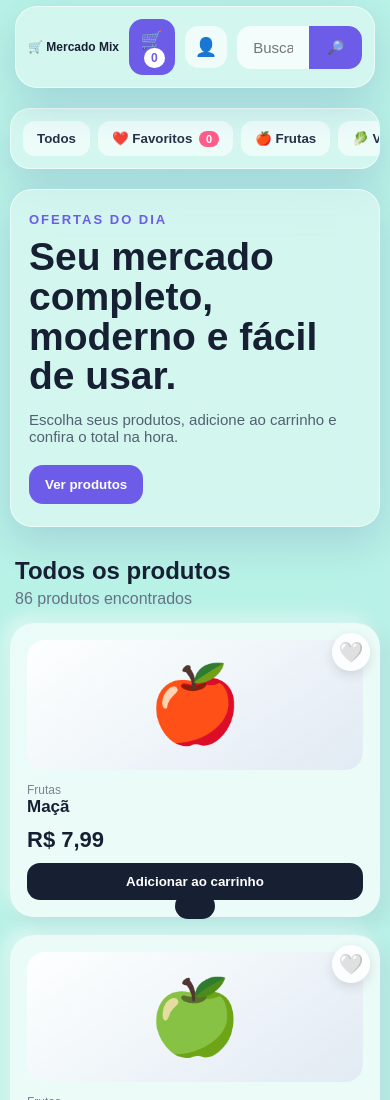
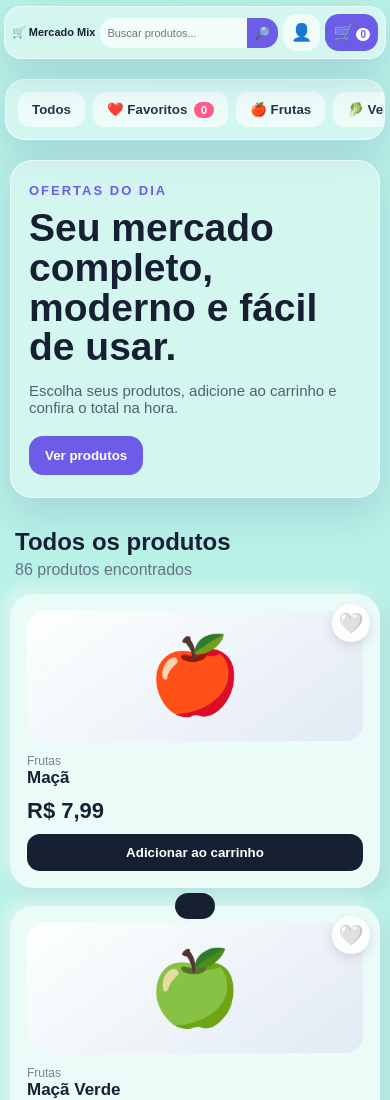
Before and after one commit to matheuspereiraabreu-design/amostra-de-curso, a plain HTML site: page index.html in a window 390 px wide. Shown: the top 1100 px of the page. Drawn offline with Linux system fonts and the light colour scheme.

Commit message:
Add files via upload

```diff
--- a/style.css
+++ b/style.css
@@ -17,11 +17,9 @@ body {
   overflow-x: hidden;
 
   /* Fundo parado */
-  background: linear-gradient(
-    135deg,
-    #b8f2e6,
-    #c7d2fe
-  );
+  background: linear-gradient(135deg,
+      #b8f2e6,
+      #c7d2fe);
 
   transition: background 0.8s ease;
 
@@ -91,7 +89,7 @@ header {
 
   border-radius: 14px 0 0 14px;
 
-  background: rgba(255,255,255,.72);
+  background: rgba(255, 255, 255, .72);
 
   font-size: 15px;
 }
@@ -145,7 +143,7 @@ header {
 .account-btn {
   border: 0;
 
-  background: rgba(255,255,255,.65);
+  background: rgba(255, 255, 255, .65);
 
   color: #27324a;
 
@@ -195,7 +193,7 @@ header {
 
   border-radius: 12px;
 
-  background: rgba(255,255,255,.58);
+  background: rgba(255, 255, 255, .58);
 
   cursor: pointer;
 
@@ -252,7 +250,7 @@ main {
   min-height: 260px;
 }
 
-.hero > div:first-child {
+.hero>div:first-child {
   min-width: 0;
 }
 
@@ -292,9 +290,7 @@ main {
   font-size: 110px;
 
   filter:
-    drop-shadow(
-      0 20px 15px rgba(0,0,0,.12)
-    );
+    drop-shadow(0 20px 15px rgba(0, 0, 0, .12));
 }
 
 
@@ -321,10 +317,8 @@ main {
   display: grid;
 
   grid-template-columns:
-    repeat(
-      auto-fit,
-      minmax(190px,1fr)
-    );
+    repeat(auto-fit,
+      minmax(190px, 1fr));
 
   gap: 18px;
 }
@@ -333,15 +327,15 @@ main {
 /* CARD */
 
 .card {
-  background: rgba(255,255,255,.72);
+  background: rgba(255, 255, 255, .72);
 
   border-radius: 24px;
 
   padding: 17px;
 
   box-shadow:
-    8px 8px 20px rgba(50,50,93,.09),
-    -6px -6px 18px rgba(255,255,255,.55);
+    8px 8px 20px rgba(50, 50, 93, .09),
+    -6px -6px 18px rgba(255, 255, 255, .55);
 
   transition: .25s;
 
@@ -354,7 +348,7 @@ main {
   transform: translateY(-6px);
 
   box-shadow:
-    12px 16px 28px rgba(50,50,93,.14);
+    12px 16px 28px rgba(50, 50, 93, .14);
 }
 
 
@@ -366,11 +360,9 @@ main {
   border-radius: 18px;
 
   background:
-    linear-gradient(
-      145deg,
-      rgba(255,255,255,.9),
-      rgba(220,225,240,.65)
-    );
+    linear-gradient(145deg,
+      rgba(255, 255, 255, .9),
+      rgba(220, 225, 240, .65));
 
   display: flex;
 
@@ -422,7 +414,7 @@ main {
 
   border-radius: 50%;
 
-  background: rgba(255,255,255,.85);
+  background: rgba(255, 255, 255, .85);
 
   font-size: 20px;
 
@@ -433,7 +425,7 @@ main {
   transition: .2s;
 
   box-shadow:
-    0 4px 12px rgba(0,0,0,.12);
+    0 4px 12px rgba(0, 0, 0, .12);
 }
 
 .favorite-btn:hover {
@@ -552,7 +544,7 @@ main {
 
   inset: 0;
 
-  background: rgba(15,23,42,.35);
+  background: rgba(15, 23, 42, .35);
 
   z-index: 20;
 
@@ -571,7 +563,7 @@ main {
 /* CARRINHO */
 
 .cart {
-  width: min(430px,94vw);
+  width: min(430px, 94vw);
 
   height: 100%;
   max-height: 100dvh;
@@ -588,7 +580,7 @@ main {
 
   border: 0;
 
-  background: rgba(255,255,255,.7);
+  background: rgba(255, 255, 255, .7);
 
   border-radius: 50%;
 
@@ -612,7 +604,7 @@ main {
   padding: 12px 0;
 
   border-bottom:
-    1px solid rgba(0,0,0,.08);
+    1px solid rgba(0, 0, 0, .08);
 }
 
 .cart-item .emoji {
@@ -657,7 +649,7 @@ main {
 /* LOGIN */
 
 .login {
-  width: min(430px,94vw);
+  width: min(430px, 94vw);
 
   padding: 30px;
 
@@ -686,7 +678,7 @@ main {
   margin-bottom: 7px;
 }
 
-.login > p {
+.login>p {
   text-align: center;
 
   color: var(--muted);
@@ -709,21 +701,20 @@ main {
 
   padding: 13px 14px;
 
-  border: 1px solid rgba(0,0,0,.08);
+  border: 1px solid rgba(0, 0, 0, .08);
 
   outline: 0;
 
   border-radius: 13px;
 
-  background: rgba(255,255,255,.8);
+  background: rgba(255, 255, 255, .8);
 
   font-size: 15px;
 }
 
 .login input:focus {
   box-shadow:
-    0 0 0 3px
-    rgba(108,92,231,.18);
+    0 0 0 3px rgba(108, 92, 231, .18);
 
   border-color: var(--accent);
 }
@@ -761,8 +752,7 @@ main {
   left: 50%;
 
   transform:
-    translateX(-50%)
-    translateY(100px);
+    translateX(-50%) translateY(100px);
 
   background: #172033;
 
@@ -785,34 +775,147 @@ main {
 
 #toast.show {
   transform:
-    translateX(-50%)
-    translateY(0);
+    translateX(-50%) translateY(0);
 }
 
 
 /* RESPONSIVO */
 
-@media(max-width:700px) {
+@media (max-width: 900px) {
+
+  header {
+    width: calc(100% - 20px);
+    padding: 10px 12px;
+    gap: 8px;
+  }
+
+  .logo {
+    font-size: 16px;
+  }
+
+  .search {
+    max-width: none;
+    min-width: 0;
+  }
+
+  .search input {
+    padding: 11px 12px;
+    font-size: 13px;
+  }
+
+  .search button {
+    padding: 0 12px;
+  }
+
+  .account-btn,
+  .cart-btn {
+    padding: 10px 11px;
+    font-size: 13px;
+    white-space: nowrap;
+  }
+}
+
+/* CELULAR */
+
+@media (max-width: 700px) {
 
   header {
     position: relative;
     top: auto;
-    gap: 10px;
-    padding: 12px;
+
+    width: calc(100% - 12px);
+    margin: 6px auto;
+
+    padding: 9px;
+
+    display: flex;
+    flex-wrap: nowrap;
+    align-items: center;
+
+    gap: 6px;
+
     overflow: hidden;
+
   }
 
+  /* LOGO */
+
   .logo {
-    flex: 1;
-    font-size: 12px;
+    flex: 0 0 auto;
+    font-size: 14px;
   }
 
+  /* BUSCA */
+
   .search {
-    order: 3;
+    order: initial;
 
-    flex-basis: 100%;
-    max-width: none;
+    flex: 1 1 auto;
+    min-width: 0;
+
+    margin: 0;
+
   }
+
+  .search input {
+    min-width: 0;
+
+    padding: 10px 9px;
+
+    font-size: 12px;
+
+  }
+
+  .search button {
+    padding: 0 10px;
+  }
+
+  /* CONTA */
+
+  .account-btn {
+    order: initial;
+
+    flex: 0 0 auto;
+
+    padding: 10px;
+
+    font-size: 0;
+
+  }
+
+  .account-btn::before {
+    content: "👤";
+    font-size: 17px;
+  }
+
+  /* CARRINHO */
+
+  .cart-btn {
+    order: initial;
+
+    flex: 0 0 auto;
+
+    padding: 10px;
+
+    font-size: 0;
+
+  }
+
+  .cart-btn::before {
+    content: "🛒";
+    font-size: 17px;
+  }
+
+  .cart-btn span {
+    font-size: 11px;
+
+    padding: 2px 5px;
+
+    margin-left: 2px;
+
+  }
+
+  /* HERO */
 
   .hero {
     padding: 25px;
@@ -823,26 +926,17 @@ main {
     display: none;
   }
 
-  .grid {
-    grid-template-columns:
-      repeat(2,1fr);
-  }
-
-  .account-btn {
-    order: 2;
-    padding: 10px 12px;
-  }
-
-  .cart-btn {
-    order: 1;
-    padding: 10px 12px;
-  }
+  /* CATEGORIAS */
 
   .categories {
     justify-content: flex-start;
+
     flex-wrap: nowrap;
+
     overflow-x: auto;
+
     scrollbar-width: thin;
+
   }
 
   .categories button {
@@ -853,39 +947,69 @@ main {
     font-size: 24px;
   }
 
+  /* CARRINHO */
+
   .cart {
     width: min(430px, 100vw);
     padding: 22px 18px;
     border-radius: 0;
   }
 
+  /* LOGIN */
+
   .login {
     width: calc(100vw - 24px);
     padding: 24px 18px;
   }
-
 }
 
+/* CELULARES PEQUENOS */
 
-@media(max-width:430px) {
+@media (max-width: 430px) {
 
   header {
-    margin: 6px auto;
+    width: calc(100% - 8px);
+
+    padding: 7px;
+
+    gap: 5px;
+
+    border-radius: 17px;
+
+  }
+
+  .logo {
+    font-size: 11px;
+  }
+
+  .search input {
+    padding: 9px 7px;
+
+    font-size: 11px;
+
+  }
+
+  .search button {
+    padding: 0 8px;
+
+    font-size: 12px;
+
   }
 
   .account-btn,
   .cart-btn {
-    font-size: 0;
-    padding: 10px;
-  }
+    padding: 8px;
 
-  .account-btn:first-letter,
-  .cart-btn:first-letter {
-    font-size: 18px;
+    min-width: 34px;
+    min-height: 34px;
+
   }
 
   .cart-btn span {
-    font-size: 12px;
+    font-size: 10px;
+
+    padding: 1px 4px;
+
   }
 
   main {
@@ -894,7 +1018,9 @@ main {
 
   .hero {
     border-radius: 22px;
+
     padding: 22px 18px;
+
   }
 
   .hero h1 {
@@ -910,7 +1036,6 @@ main {
   }
 
   .categories {
-    width: calc(100% - 20px);
+    width: calc(100% - 10px);
   }
-
 }
```
